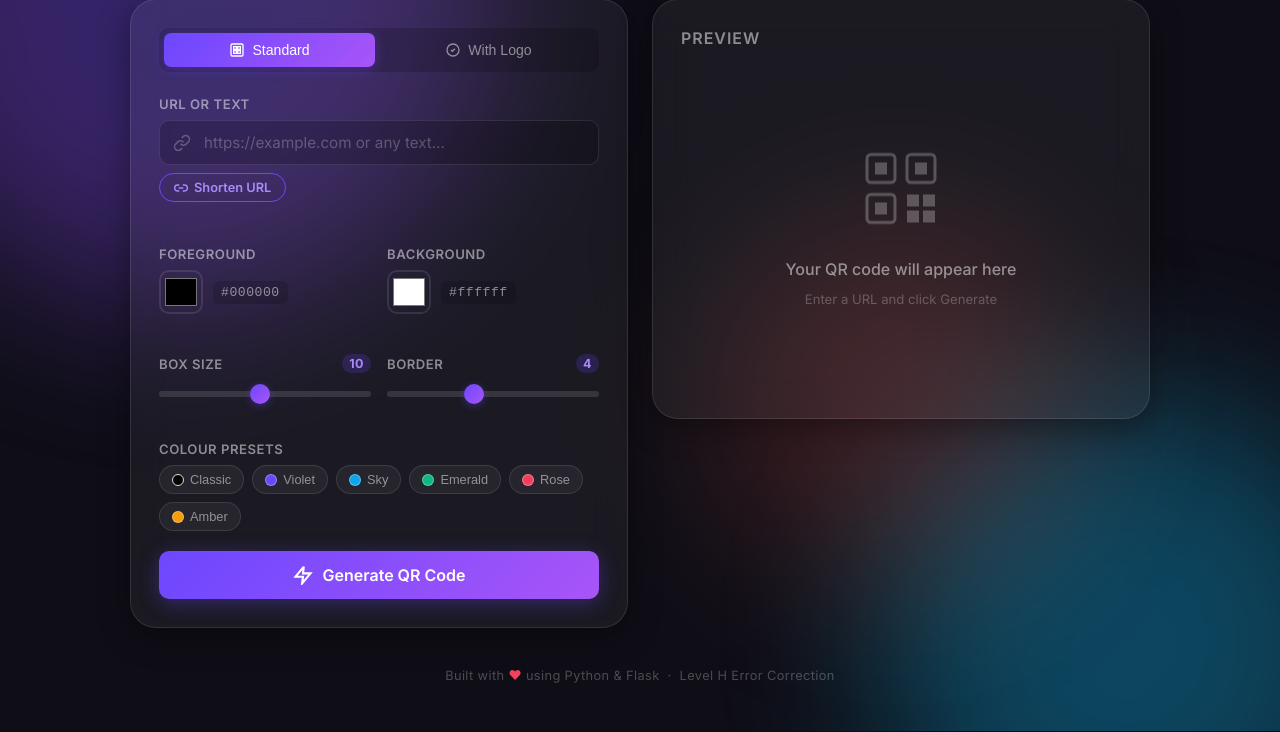
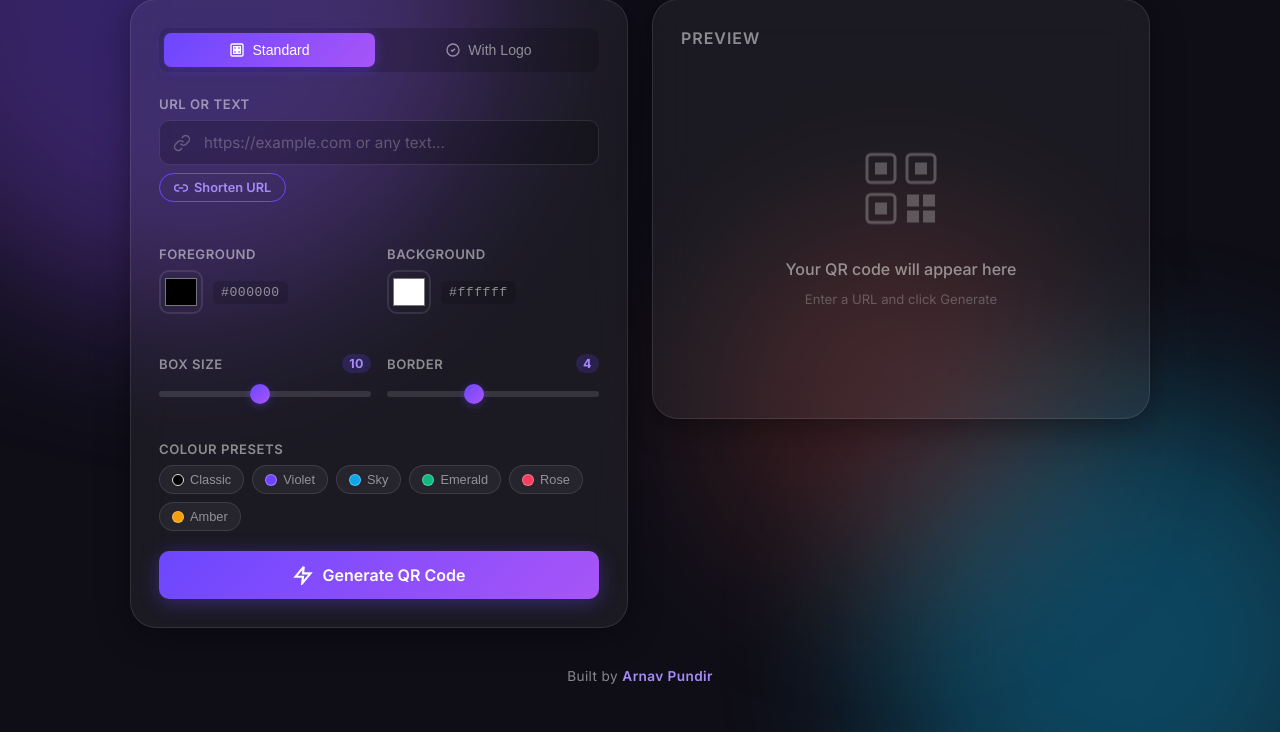
Before and after one commit to ArnavPundir22/QR-Code-Generator, a Flask app: page / in a window 1280 px wide. Shown: the part 130-862 px from the top of the page. Run offline with Flask 3, Linux system fonts and the light colour scheme.

Commit message:
style: update footer to Built by Arnav Pundir redirecting to arnavpundir22.github.io

```diff
--- a/static/css/style.css
+++ b/static/css/style.css
@@ -608,12 +608,22 @@ body {
 .footer {
   margin-top: 40px;
   text-align: center;
-  font-size: 0.8rem;
-  color: var(--text-faint);
+  font-size: 0.85rem;
+  color: var(--text-muted);
   letter-spacing: 0.03em;
 }
 
-.heart { color: var(--error); }
+.footer a {
+  color: var(--accent-2);
+  text-decoration: none;
+  font-weight: 600;
+  transition: color var(--transition);
+}
+
+.footer a:hover {
+  color: var(--text);
+  text-decoration: underline;
+}
 
 /* =========================================================
    Logo field toggle animation
--- a/templates/index.html
+++ b/templates/index.html
@@ -250,7 +250,7 @@
     </main>
 
     <footer class="footer">
-      Built with <span class="heart">♥</span> using Python &amp; Flask &nbsp;·&nbsp; Level&nbsp;H Error Correction
+      Built by <a href="https://arnavpundir22.github.io" target="_blank" rel="noopener noreferrer">Arnav Pundir</a>
     </footer>
   </div>
 
```
